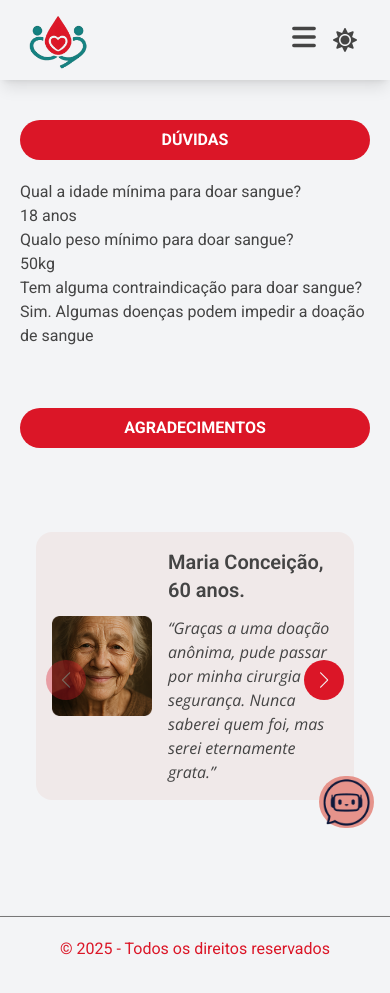
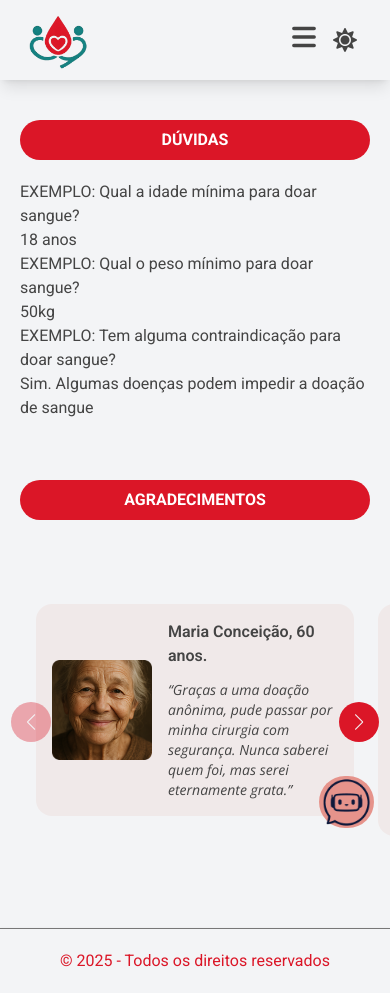
Before and after one commit to flaviare1s/maisprati-hub, a React (Vite) app: page /faq in a window 390 px wide. Built offline with nearby package versions, Linux system fonts and the light colour scheme.

Commit message:
style: adjust next and prev buttons

```diff
--- a/src/components/Testimonial.jsx
+++ b/src/components/Testimonial.jsx
@@ -1,12 +1,12 @@
 export const Testimonial = ({ img, name, description }) => {
   return (
-    <div className="flex items-center gap-4 p-4 bg-bg-card rounded-2xl mb-2 w-full">
+    <div className="flex items-center gap-4 p-4 bg-bg-card rounded-2xl mb-2 w-full h-full">
       <div className="w-[100px] md:w-[150px] flex-shrink-0">
-        <img className="w-full" src={img} alt={name} />
+        <img className="w-full h-auto" src={img} alt={name} />
       </div>
       <div className="flex-1">
-        <h3 className="text-xl font-semibold mb-3">{name}</h3>
-        <p className="italic font-open-sans">{description}</p>
+        <h3 className="sm:text-xl font-semibold mb-3">{name}</h3>
+        <p className="italic font-open-sans text-sm sm:text-base">{description}</p>
       </div>
     </div>
   )
--- a/src/components/Testimonials.jsx
+++ b/src/components/Testimonials.jsx
@@ -14,6 +14,7 @@ export const Testimonials = () => {
     <section className="py-16 md:py-2">
       <div className="container mx-auto px-4 md:px-10">
         <Swiper
+        className="!overflow-visible"
           modules={[Navigation]}
           spaceBetween={24}
           slidesPerView={1}
--- a/src/index.css
+++ b/src/index.css
@@ -64,9 +64,18 @@ body {
   display: flex !important;
   justify-content: center !important;
   align-items: center !important;
+  top: 50%;
 }
 
 .swiper-button-next::after,
 .swiper-button-prev::after {
   font-size: 16px !important;
 }
+
+.swiper-button-next {
+  right: -25px !important;
+}
+
+.swiper-button-prev {
+  left: -25px !important;
+}
--- a/src/pages/FAQ.jsx
+++ b/src/pages/FAQ.jsx
@@ -8,9 +8,9 @@ export const FAQ = () => {
       <div className="flex flex-col justify-center items-center">
         <SectionTitle title="Dúvidas" />
         <div className="mb-10">
-          <FaqItem question="Qual a idade mínima para doar sangue?" answer="18 anos" />
-          <FaqItem question="Qualo peso mínimo para doar sangue?" answer="50kg" />
-          <FaqItem question="Tem alguma contraindicação para doar sangue?" answer="Sim. Algumas doenças podem impedir a doação de sangue" />
+          <FaqItem question="EXEMPLO: Qual a idade mínima para doar sangue?" answer="18 anos" />
+          <FaqItem question="EXEMPLO: Qual o peso mínimo para doar sangue?" answer="50kg" />
+          <FaqItem question="EXEMPLO: Tem alguma contraindicação para doar sangue?" answer="Sim. Algumas doenças podem impedir a doação de sangue" />
         </div>
         <SectionTitle title="Agradecimentos" />
       </div>
```
